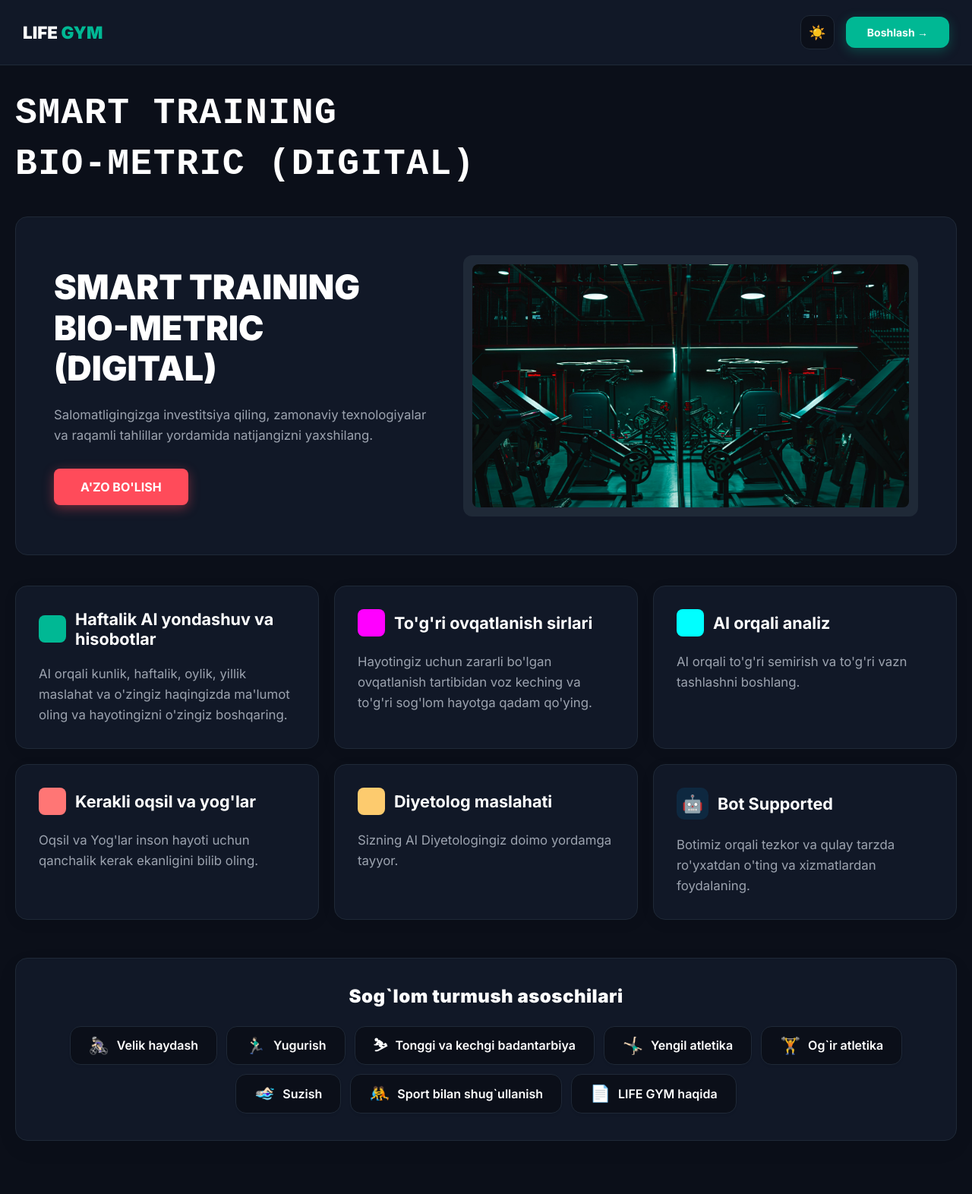
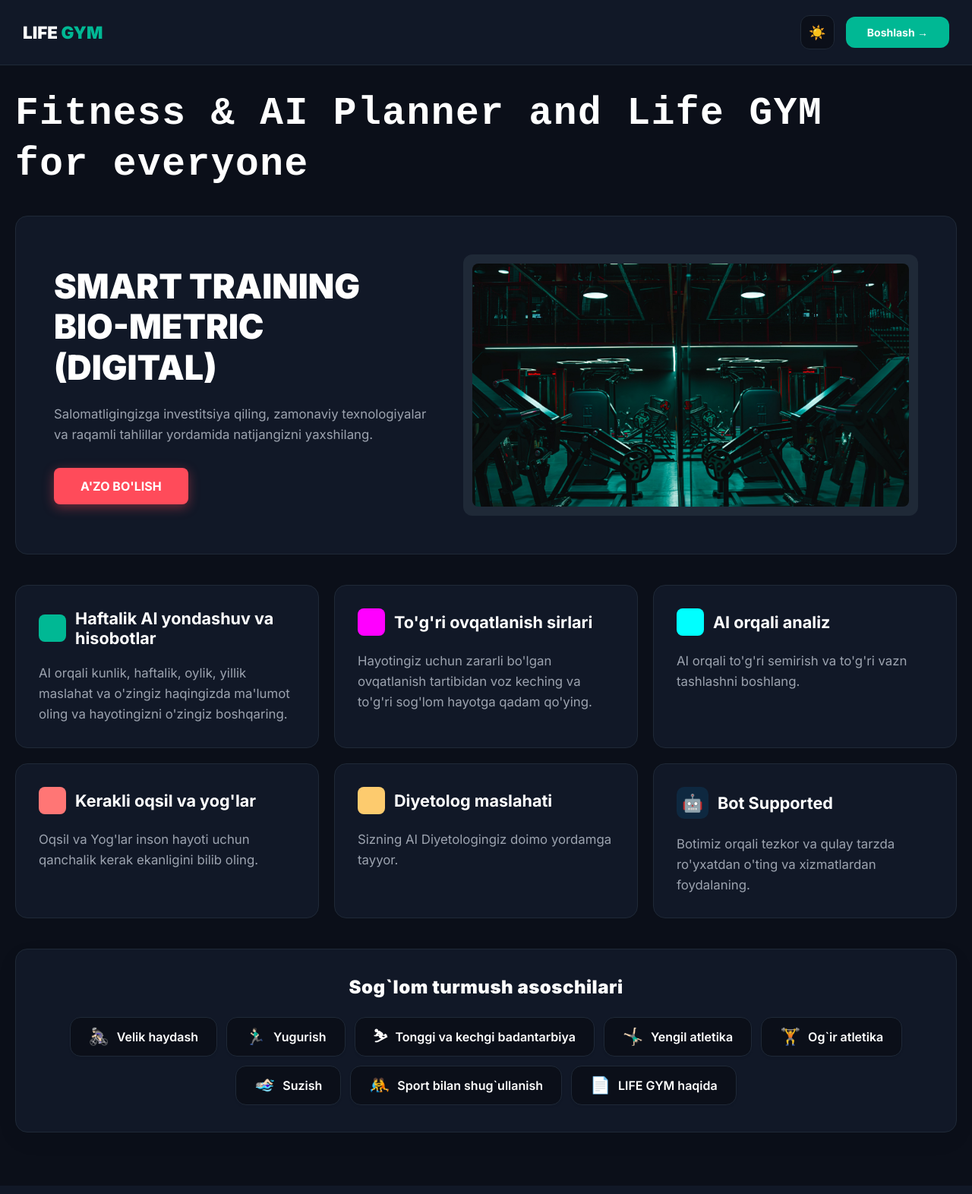
Before and after one commit to DiyorbekEshmurodov/free-project, a Django app: page / in a window 1280 px wide. Shown: the whole page at 76% size. Run offline with Django 5.2, Linux system fonts and the light colour scheme.

Commit message:
qushildi

```diff
--- a/static/js/main.js
+++ b/static/js/main.js
@@ -1,4 +1,19 @@
 document.addEventListener("DOMContentLoaded", function() {
+
+    // 1. Theme Toggle (Kun va Tun rejimini almashtirish)
+    const toggleBtn = document.getElementById('theme-toggle');
+    const htmlElement = document.documentElement;
+
+    if (toggleBtn) {
+        toggleBtn.addEventListener('click', () => {
+            let currentTheme = htmlElement.getAttribute('data-theme');
+            let newTheme = currentTheme === 'dark' ? 'light' : 'dark';
+            htmlElement.setAttribute('data-theme', newTheme);
+            toggleBtn.textContent = newTheme === 'dark' ? '☀️' : 'M';
+        });
+    }
+
+    // 2. Typewriter (Harf-ma-harf yozilish effekti)
     const text1 = "Fitness & AI Planner and Life GYM";
     const text2 = "for everyone";
 
--- a/templates/base.html
+++ b/templates/base.html
@@ -11,7 +11,7 @@
     <link href="https://fonts.googleapis.com/css2?family=Inter:wght@300;400;500;600;700;900&display=swap" rel="stylesheet">
 
     <style>
-        /* Tungi rejim (Dark theme) - Boshlang'ich */
+        /* main.js ishlatadigan o'zgaruvchilar va ranglar */
         :root[data-theme="dark"] {
             --bg-color: #0b0f19;
             --card-bg: #111827;
@@ -19,9 +19,9 @@
             --text-main: #ffffff;
             --text-muted: #9ca3af;
             --primary: #00b894;
+            --primary-blue: #00b894; /* main.js ichidagi rangi uchun */
         }
 
-        /* Kunduzgi rejim (Light theme) */
         :root[data-theme="light"] {
             --bg-color: #f3f4f6;
             --card-bg: #ffffff;
@@ -29,13 +29,14 @@
             --text-main: #111827;
             --text-muted: #4b5563;
             --primary: #00b894;
+            --primary-blue: #00b894;
         }
 
         * {
             box-sizing: border-box;
             margin: 0;
             padding: 0;
-            transition: background-color 0.3s ease, color 0.3s ease, border-color 0.3s ease;
+            transition: background-color 0.3s, color 0.3s, border-color 0.3s;
         }
 
         body {
@@ -44,7 +45,6 @@
             font-family: 'Inter', sans-serif;
         }
 
-        /* Havolalardagi ko'k/binafsha ranglarni o'chirish */
         a {
             color: inherit;
             text-decoration: none;
@@ -56,7 +56,7 @@
             padding: 30px 20px;
         }
 
-        /* Home.html dagi kartochkalar uchun GRID */
+        /* Kartochkalar paneli uchun GRID */
         .cards-grid {
             display: grid;
             grid-template-columns: repeat(auto-fit, minmax(340px, 1fr));
@@ -70,7 +70,6 @@
             padding: 30px;
             border-radius: 16px;
             display: block;
-            box-shadow: 0 4px 20px rgba(0,0,0,0.05);
         }
 
         .feature-card:hover {
@@ -84,7 +83,7 @@
     <header style="background: var(--card-bg); border-bottom: 1px solid var(--border-color); padding: 20px 0; width: 100%;">
         <div style="max-width: 1350px; margin: 0 auto; padding: 0 30px; display: flex; justify-content: space-between; align-items: center;">
 
-            <!-- Chap tomon: Logo va userbar -->
+            <!-- Logo va Userbar -->
             <div style="display: flex; align-items: center; gap: 30px;">
                 <a href="{% url 'home' %}" style="font-weight: 900; font-size: 1.4rem; color: var(--text-main);">
                     LIFE <span style="color: var(--primary);">GYM</span>
@@ -93,19 +92,19 @@
                 <div style="display: flex; align-items: center; gap: 10px;">
                     {% if request.user.is_authenticated %}
                         <span style="color: var(--text-main); font-weight: 600; font-size: 0.95rem;">👤 {{ request.user.username }}</span>
-                        <a href="{% url 'logout_page' %}" style="background-color: #ff4b5a; color: #ffffff; padding: 6px 14px; border-radius: 8px; text-decoration: none; font-weight: bold; font-size: 0.85rem;">Chiqish</a>
+                        <a href="{% url 'logout_page' %}" style="background-color: #ff4b5a; color: #ffffff; padding: 6px 14px; border-radius: 8px; font-weight: bold; font-size: 0.85rem;">Chiqish</a>
                     {% endif %}
                 </div>
             </div>
 
-            <!-- O'ng tomon: Tema almashtirgich va Boshlash -->
+            <!-- Tema almashtirgich va Boshlash -->
             <div style="display: flex; align-items: center; gap: 15px;">
                 <button id="theme-toggle" style="background: var(--bg-color); border: 1px solid var(--border-color); width: 45px; height: 45px; border-radius: 12px; cursor: pointer; font-size: 18px; display: flex; align-items: center; justify-content: center; color: var(--text-main);">
                     ☀️
                 </button>
 
                 {% if not request.user.is_authenticated %}
-                    <a href="{% url 'login_page' %}" style="background-color: var(--primary); color: #ffffff; padding: 12px 28px; border-radius: 12px; text-decoration: none; font-weight: bold; font-size: 14px; display: flex; align-items: center; gap: 8px; box-shadow: 0 4px 15px rgba(0,184,148,0.3);">
+                    <a href="{% url 'login_page' %}" style="background-color: var(--primary); color: #ffffff; padding: 12px 28px; border-radius: 12px; font-weight: bold; font-size: 14px; display: flex; align-items: center; gap: 8px;">
                         Boshlash &rarr;
                     </a>
                 {% endif %}
@@ -119,50 +118,7 @@
         {% endblock %}
     </main>
 
-    <!-- JavaScript qismi: Tema va Typewriter uchun -->
-    <script>
-        // 1. Kun / Tun rejimini almashtirish
-        const toggleBtn = document.getElementById('theme-toggle');
-        const htmlElement = document.documentElement;
-
-        toggleBtn.addEventListener('click', () => {
-            let currentTheme = htmlElement.getAttribute('data-theme');
-            let newTheme = currentTheme === 'dark' ? 'light' : 'dark';
-            htmlElement.setAttribute('data-theme', newTheme);
-            toggleBtn.textContent = newTheme === 'dark' ? '☀️' : '🌜';
-        });
-
-        // 2. Typewriter (Yozuv mashinkasi) Effekti
-        document.addEventListener("DOMContentLoaded", () => {
-            const line1 = document.getElementById("line1");
-            const line2 = document.getElementById("line2");
-
-            if (line1 && line2) {
-                const text1 = "SMART TRAINING";
-                const text2 = "BIO-METRIC (DIGITAL)";
-                let i = 0, j = 0;
-
-                function typeLine1() {
-                    if (i < text1.length) {
-                        line1.innerHTML += text1.charAt(i);
-                        i++;
-                        setTimeout(typeLine1, 80);
-                    } else {
-                        setTimeout(typeLine2, 300);
-                    }
-                }
-
-                function typeLine2() {
-                    if (j < text2.length) {
-                        line2.innerHTML += text2.charAt(j);
-                        j++;
-                        setTimeout(typeLine2, 80);
-                    }
-                }
-
-                typeLine1();
-            }
-        });
-    </script>
+    <!-- MAIN.JS faylingizni bog'lash -->
+    <script src="{% static 'js/main.js' %}"></script>
 </body>
 </html>
--- a/templates/home.html
+++ b/templates/home.html
@@ -6,97 +6,99 @@
 {% block content %}
 <div class="main-container">
 
-    <!-- Typewriter yozuv bloki -->
-    <div style="margin-bottom: 35px; font-family: 'Courier New', Courier, monospace; font-size: 3rem; font-weight: 900; color: var(--text-main); letter-spacing: 1.5px; line-height: 1.4;">
-        <div id="line1" style="display: inline-block; border-right: 3px solid transparent;"></div><br>
-        <div id="line2" style="display: inline-block; border-right: 3px solid transparent;"></div>
+    <!-- Typewriter yozuv bloki (Harflar kattalashtirilgan va chetga chiqib ketmaydi) -->
+    <div class="typewriter-container">
+        <div id="line1" class="typing-line"></div><br>
+        <div id="line2" class="typing-line"></div>
     </div>
 
     <!-- Hero Section -->
-    <div style="background: var(--card-bg); padding: 50px; border-radius: 16px; margin-bottom: 40px; border: 1px solid var(--border-color); display: flex; align-items: center; justify-content: space-between; flex-wrap: wrap; gap: 40px;">
-        <div style="flex: 1; min-width: 320px;">
-            <h1 style="font-size: 2.8rem; font-weight: 900; color: var(--text-main); line-height: 1.2; margin-bottom: 20px;">
+    <div class="hero-card">
+        <div class="hero-text-content">
+            <h1 class="hero-title">
                 SMART TRAINING<br>
                 BIO-METRIC (DIGITAL)
             </h1>
-            <p style="font-size: 1.05rem; color: var(--text-muted); margin-bottom: 30px; line-height: 1.6;">
+            <p class="hero-description">
                 Salomatligingizga investitsiya qiling, zamonaviy texnologiyalar va raqamli tahlillar yordamida natijangizni yaxshilang.
             </p>
             <div style="display: flex; align-items: center; gap: 20px;">
-                <a href="{% if request.user.is_authenticated %}{% url 'home' %}{% else %}{% url 'login_page' %}{% endif %}" style="background-color: #ff4b5a; color: #fff; padding: 14px 35px; font-weight: bold; border-radius: 8px; text-decoration: none; box-shadow: 0 4px 15px rgba(255,75,90,0.4);">A'ZO BO'LISH</a>
+                <a href="{% if request.user.is_authenticated %}{% url 'home' %}{% else %}{% url 'login_page' %}{% endif %}" class="cta-button">
+                    A'ZO BO'LISH
+                </a>
             </div>
         </div>
 
-        <div style="flex: 1.2; min-width: 350px; text-align: center;">
+        <div class="hero-image-wrapper">
             <div style="background: var(--border-color); padding: 12px; border-radius: 12px;">
-                <img src="{% static 'images/hero-digital.jpg' %}" alt="Smart Gym" style="border-radius: 8px; width: 100%; max-height: 320px; object-fit: cover; display: block;">
+                <img src="{% static 'images/hero-digital.jpg' %}" alt="Smart Gym" class="hero-img">
             </div>
         </div>
     </div>
 
     <!-- Kartochkalar (Cards) Section -->
-    <div class="cards-grid" style="margin-bottom: 50px;">
+    <div class="cards-grid">
 
         <!-- 1-Card -->
         <a href="{% if request.user.is_authenticated %}{% url 'home' %}{% else %}{% url 'login_page' %}{% endif %}" class="feature-card">
-            <div style="display: flex; align-items: center; margin-bottom: 20px;">
-                <div style="background: #00b894; width: 36px; height: 36px; border-radius: 8px; margin-right: 12px; flex-shrink: 0;"></div>
-                <h3 style="font-size: 1.35rem; font-weight: bold; margin: 0; color: var(--text-main);">Haftalik AI yondashuv va hisobotlar</h3>
+            <div class="card-header">
+                <div class="card-icon" style="background: #00b894;"></div>
+                <h3 class="card-title">Haftalik AI yondashuv va hisobotlar</h3>
             </div>
-            <p style="color: var(--text-muted); font-size: 1.05rem; line-height: 1.6; margin: 0;">AI orqali kunlik, haftalik, oylik, yillik maslahat va o'zingiz haqingizda ma'lumot oling va hayotingizni o'zingiz boshqaring.</p>
+            <p class="card-desc">AI orqali kunlik, haftalik, oylik, yillik maslahat va o'zingiz haqingizda ma'lumot oling va hayotingizni o'zingiz boshqaring.</p>
         </a>
 
         <!-- 2-Card -->
         <a href="{% if request.user.is_authenticated %}{% url 'home' %}{% else %}{% url 'login_page' %}{% endif %}" class="feature-card">
-            <div style="display: flex; align-items: center; margin-bottom: 20px;">
-                <div style="background: #ff00ff; width: 36px; height: 36px; border-radius: 8px; margin-right: 12px; flex-shrink: 0;"></div>
-                <h3 style="font-size: 1.35rem; font-weight: bold; margin: 0; color: var(--text-main);">To'g'ri ovqatlanish sirlari</h3>
+            <div class="card-header">
+                <div class="card-icon" style="background: #ff00ff;"></div>
+                <h3 class="card-title">To'g'ri ovqatlanish sirlari</h3>
             </div>
-            <p style="color: var(--text-muted); font-size: 1.05rem; line-height: 1.6; margin: 0;">Hayotingiz uchun zararli bo'lgan ovqatlanish tartibidan voz keching va to'g'ri sog'lom hayotga qadam qo'ying.</p>
+            <p class="card-desc">Hayotingiz uchun zararli bo'lgan ovqatlanish tartibidan voz keching va to'g'ri sog'lom hayotga qadam qo'ying.</p>
         </a>
 
         <!-- 3-Card -->
         <a href="{% if request.user.is_authenticated %}{% url 'home' %}{% else %}{% url 'login_page' %}{% endif %}" class="feature-card">
-            <div style="display: flex; align-items: center; margin-bottom: 20px;">
-                <div style="background: #00ffff; width: 36px; height: 36px; border-radius: 8px; margin-right: 12px; flex-shrink: 0;"></div>
-                <h3 style="font-size: 1.35rem; font-weight: bold; margin: 0; color: var(--text-main);">AI orqali analiz</h3>
+            <div class="card-header">
+                <div class="card-icon" style="background: #00ffff;"></div>
+                <h3 class="card-title">AI orqali analiz</h3>
             </div>
-            <p style="color: var(--text-muted); font-size: 1.05rem; line-height: 1.6; margin: 0;">AI orqali to'g'ri semirish va to'g'ri vazn tashlashni boshlang.</p>
+            <p class="card-desc">AI orqali to'g'ri semirish va to'g'ri vazn tashlashni boshlang.</p>
         </a>
 
         <!-- 4-Card -->
         <a href="{% if request.user.is_authenticated %}{% url 'home' %}{% else %}{% url 'login_page' %}{% endif %}" class="feature-card">
-            <div style="display: flex; align-items: center; margin-bottom: 20px;">
-                <div style="background: #ff7675; width: 36px; height: 36px; border-radius: 8px; margin-right: 12px; flex-shrink: 0;"></div>
-                <h3 style="font-size: 1.35rem; font-weight: bold; margin: 0; color: var(--text-main);">Kerakli oqsil va yog'lar</h3>
+            <div class="card-header">
+                <div class="card-icon" style="background: #ff7675;"></div>
+                <h3 class="card-title">Kerakli oqsil va yog'lar</h3>
             </div>
-            <p style="color: var(--text-muted); font-size: 1.05rem; line-height: 1.6; margin: 0;">Oqsil va Yog'lar inson hayoti uchun qanchalik kerak ekanligini bilib oling.</p>
+            <p class="card-desc">Oqsil va Yog'lar inson hayoti uchun qanchalik kerak ekanligini bilib oling.</p>
         </a>
 
         <!-- 5-Card -->
         <a href="{% if request.user.is_authenticated %}{% url 'home' %}{% else %}{% url 'login_page' %}{% endif %}" class="feature-card">
-            <div style="display: flex; align-items: center; margin-bottom: 20px;">
-                <div style="background: #fdcb6e; width: 36px; height: 36px; border-radius: 8px; margin-right: 12px; flex-shrink: 0;"></div>
-                <h3 style="font-size: 1.35rem; font-weight: bold; margin: 0; color: var(--text-main);">Diyetolog maslahati</h3>
+            <div class="card-header">
+                <div class="card-icon" style="background: #fdcb6e;"></div>
+                <h3 class="card-title">Diyetolog maslahati</h3>
             </div>
-            <p style="color: var(--text-muted); font-size: 1.05rem; line-height: 1.6; margin: 0;">Sizning AI Diyetologingiz doimo yordamga tayyor.</p>
+            <p class="card-desc">Sizning AI Diyetologingiz doimo yordamga tayyor.</p>
         </a>
 
-        <!-- 6-Card: Telegram Bot (Robot ikonkalik) -->
+        <!-- 6-Card: Telegram Bot -->
         <a href="https://t.me/sizning_botingiz_username" target="_blank" class="feature-card">
-            <div style="display: flex; align-items: center; margin-bottom: 20px;">
-                <div style="background: rgba(0, 136, 204, 0.15); width: 42px; height: 42px; border-radius: 10px; margin-right: 12px; flex-shrink: 0; display: flex; align-items: center; justify-content: center; font-size: 1.4rem;">🤖</div>
-                <h3 style="font-size: 1.35rem; font-weight: bold; margin: 0; color: var(--text-main);">Bot Supported</h3>
+            <div class="card-header">
+                <div class="bot-icon">🤖</div>
+                <h3 class="card-title">Bot Supported</h3>
             </div>
-            <p style="color: var(--text-muted); font-size: 1.05rem; line-height: 1.6; margin: 0;">Botimiz orqali tezkor va qulay tarzda ro'yxatdan o'ting va xizmatlardan foydalaning.</p>
+            <p class="card-desc">Botimiz orqali tezkor va qulay tarzda ro'yxatdan o'ting va xizmatlardan foydalaning.</p>
         </a>
 
     </div>
 
     <!-- Sog'lom turmush tarzi bo'limi -->
-    <div style="background: var(--card-bg); border: 1px solid var(--border-color); border-radius: 16px; padding: 35px; text-align: center; margin-bottom: 40px; box-shadow: 0 10px 30px rgba(0,0,0,0.05);">
-        <h3 style="color: var(--text-main); font-size: 1.5rem; margin-bottom: 25px; font-weight: 800; letter-spacing: 0.5px;">Sog`lom turmush asoschilari</h3>
-        <div style="display: flex; justify-content: center; align-items: center; gap: 12px; flex-wrap: wrap;">
+    <div class="lifestyle-container">
+        <h3 class="lifestyle-title">Sog`lom turmush asoschilari</h3>
+        <div class="badges-wrapper">
             <a href="{% if request.user.is_authenticated %}{% url 'home' %}{% else %}{% url 'login_page' %}{% endif %}" class="sport-badge"><span class="emoji-icon">🚴🏻‍♀️</span> Velik haydash</a>
             <a href="{% if request.user.is_authenticated %}{% url 'home' %}{% else %}{% url 'login_page' %}{% endif %}" class="sport-badge"><span class="emoji-icon">🏃🏻‍♂️</span> Yugurish</a>
             <a href="{% if request.user.is_authenticated %}{% url 'home' %}{% else %}{% url 'login_page' %}{% endif %}" class="sport-badge"><span class="emoji-icon">⛷</span> Tonggi va kechgi badantarbiya</a>
@@ -111,6 +113,160 @@
 </div>
 
 <style>
+    /* TYPEWRITER STILLARI */
+    .typewriter-container {
+        margin-bottom: 35px;
+        width: 100%;
+        text-align: left;
+    }
+
+    .typing-line {
+        font-family: 'Courier New', Courier, monospace;
+        font-size: 3.2rem; /* Harflar do'ndiq va katta ko'rinadi */
+        font-weight: 900;
+        color: var(--text-main);
+        letter-spacing: 1.5px;
+        line-height: 1.3;
+        display: inline-block;
+        white-space: pre-wrap; /* Ekran sig'may qolganda avtomatik tushadi */
+        word-break: break-word;
+        border-right: 4px solid transparent;
+        max-width: 100%;
+    }
+
+    /* HERO SECTION STILLARI */
+    .hero-card {
+        background: var(--card-bg);
+        padding: 50px;
+        border-radius: 16px;
+        margin-bottom: 40px;
+        border: 1px solid var(--border-color);
+        display: flex;
+        align-items: center;
+        justify-content: space-between;
+        flex-wrap: wrap;
+        gap: 40px;
+    }
+
+    .hero-text-content {
+        flex: 1;
+        min-width: 300px;
+    }
+
+    .hero-title {
+        font-size: 2.8rem;
+        font-weight: 900;
+        color: var(--text-main);
+        line-height: 1.2;
+        margin-bottom: 20px;
+    }
+
+    .hero-description {
+        font-size: 1.05rem;
+        color: var(--text-muted);
+        margin-bottom: 30px;
+        line-height: 1.6;
+    }
+
+    .cta-button {
+        background-color: #ff4b5a;
+        color: #fff;
+        padding: 14px 35px;
+        font-weight: bold;
+        border-radius: 8px;
+        text-decoration: none;
+        box-shadow: 0 4px 15px rgba(255,75,90,0.4);
+        display: inline-block;
+        transition: transform 0.2s;
+    }
+
+    .cta-button:hover {
+        transform: translateY(-2px);
+    }
+
+    .hero-image-wrapper {
+        flex: 1.2;
+        min-width: 300px;
+        text-align: center;
+    }
+
+    .hero-img {
+        border-radius: 8px;
+        width: 100%;
+        max-height: 320px;
+        object-fit: cover;
+        display: block;
+    }
+
+    /* KARTOCHKALAR (FEATURE CARDS) */
+    .card-header {
+        display: flex;
+        align-items: center;
+        margin-bottom: 20px;
+    }
+
+    .card-icon {
+        width: 36px;
+        height: 36px;
+        border-radius: 8px;
+        margin-right: 12px;
+        flex-shrink: 0;
+    }
+
+    .bot-icon {
+        background: rgba(0, 136, 204, 0.15);
+        width: 42px;
+        height: 42px;
+        border-radius: 10px;
+        margin-right: 12px;
+        flex-shrink: 0;
+        display: flex;
+        align-items: center;
+        justify-content: center;
+        font-size: 1.4rem;
+    }
+
+    .card-title {
+        font-size: 1.35rem;
+        font-weight: bold;
+        margin: 0;
+        color: var(--text-main);
+    }
+
+    .card-desc {
+        color: var(--text-muted);
+        font-size: 1.05rem;
+        line-height: 1.6;
+        margin: 0;
+    }
+
+    /* LIFESTYLE SECTION */
+    .lifestyle-container {
+        background: var(--card-bg);
+        border: 1px solid var(--border-color);
+        border-radius: 16px;
+        padding: 35px;
+        text-align: center;
+        margin-bottom: 40px;
+        box-shadow: 0 10px 30px rgba(0,0,0,0.05);
+    }
+
+    .lifestyle-title {
+        color: var(--text-main);
+        font-size: 1.5rem;
+        margin-bottom: 25px;
+        font-weight: 800;
+        letter-spacing: 0.5px;
+    }
+
+    .badges-wrapper {
+        display: flex;
+        justify-content: center;
+        align-items: center;
+        gap: 12px;
+        flex-wrap: wrap;
+    }
+
     .sport-badge {
         background-color: var(--bg-color);
         color: var(--text-main);
@@ -126,11 +282,13 @@
         transition: all 0.3s cubic-bezier(0.4, 0, 0.2, 1);
         box-shadow: 0 2px 5px rgba(0,0,0,0.02);
     }
+
     .emoji-icon {
         font-size: 1.35rem;
         line-height: 1;
         display: inline-block;
     }
+
     .sport-badge:hover {
         background-color: #00b894;
         color: #ffffff;
@@ -138,5 +296,20 @@
         transform: translateY(-5px) scale(1.02);
         box-shadow: 0 10px 20px rgba(0,184,148,0.25);
     }
+
+    /* MOBIL UCHUN RESPONSIVE ADAPTATSIYA */
+    @media (max-width: 768px) {
+        .typing-line {
+            font-size: 2rem;
+        }
+
+        .hero-title {
+            font-size: 2.1rem;
+        }
+
+        .hero-card {
+            padding: 25px;
+        }
+    }
 </style>
 {% endblock %}
```
